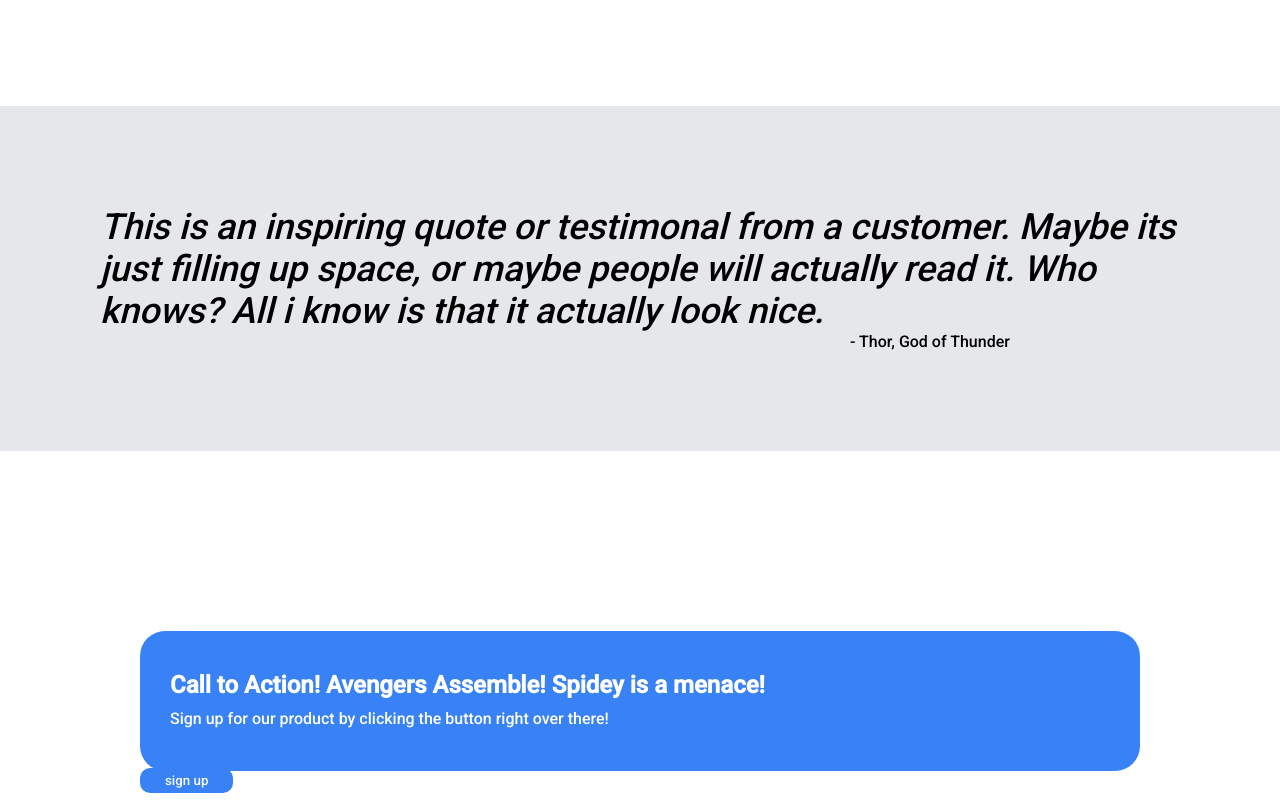
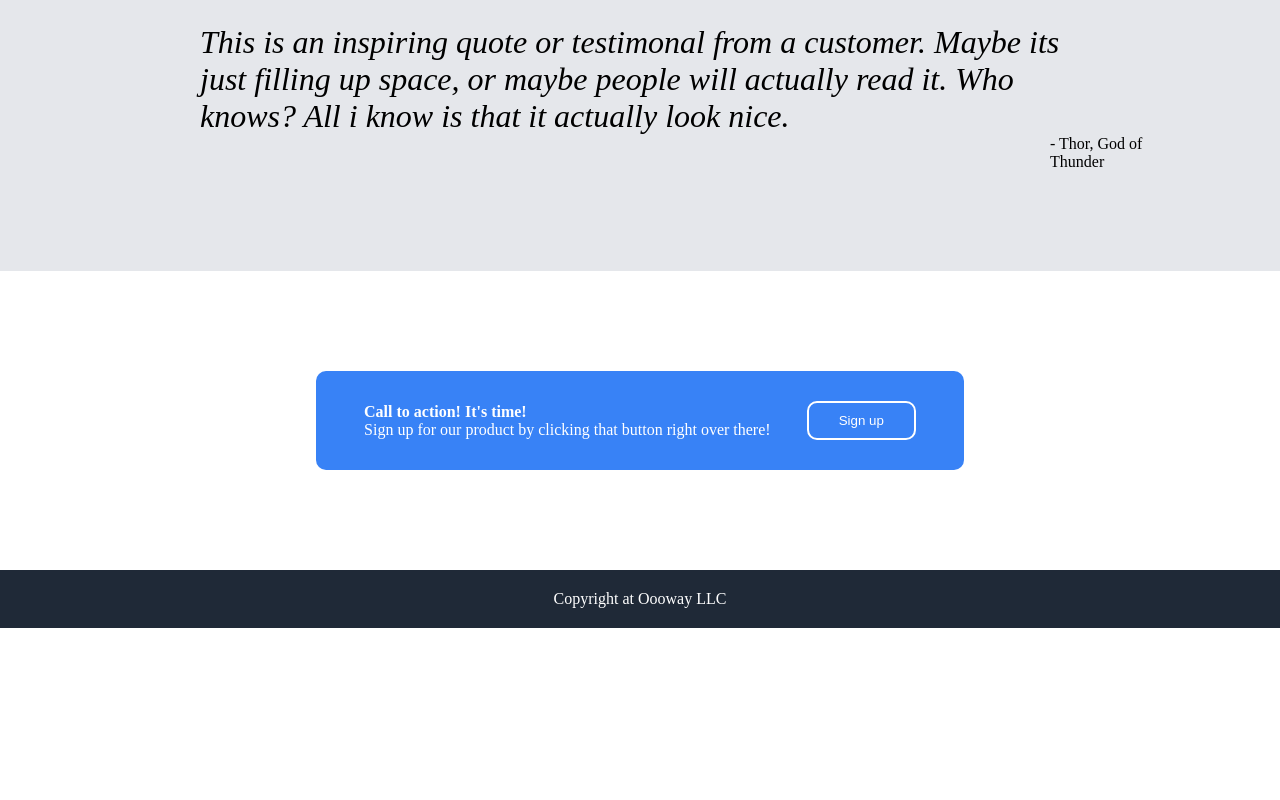
Before and after one commit to codehuy/landing-page, a plain HTML site: page index.html in a window 1280 px wide. Shown: the part 1080-1880 px from the top of the page. After the commit the page ends 1708 px from the top, so only its background shows below. Drawn offline with Linux system fonts and the light colour scheme.

Commit message:
modified fourth-container and finalize page layout

```diff
--- a/index.html
+++ b/index.html
@@ -20,7 +20,7 @@
     <div class="first-container">
         <div id="left-side">
             <h1 class="first-header">this website is awesome</h1>
-            <p class="first-subtext">this website has some subtext that goes under this main file</p>
+            <p class="first-subtext">this website has some subtext that goes under this main file. Its a smaller font and color is lower contrast.</p>
             <button class="first-button">sign up</button>
         </div>
         <div id="right-side">
@@ -49,10 +49,14 @@
         <p id="third-subtext"> - Thor, God of Thunder</p>
     </div>
     <div class="fourth-container">
-        <div class="fourth">
-            <h2 class="fourth-header">Call to Action! Avengers Assemble! Spidey is a menace!</h2>
-            <p class="fourth-subtext">Sign up for our product by clicking the button right over there!</p>
-            <button class="fourth-button">sign up</button>
+        <div class="sign-up">
+            <div class="left">
+                <strong>Call to action! It's time!</strong>
+                <p class="secondary">Sign up for our product by clicking that button right over there!</p>
+            </div>
+            <div class="right">
+                <button class="fourth-button">Sign up</button>
+            </div>
         </div>
     </div>
     <footer class="foot">Copyright at Oooway LLC</footer>
--- a/styles.css
+++ b/styles.css
@@ -4,9 +4,9 @@
     box-sizing: border-box;
     margin: 0;
     padding: 0;
-    font-family: "Roboto", serif;
 }
 
+body
 .head,
 .first-container,
 .second-container,
@@ -14,8 +14,8 @@
 .fourth-container,
 .foot {
     display: flex;
-    align-content: space-around;
-    padding:0px;
+    justify-content: space-around;
+    padding:10px;
     margin:0px;
 }
 /* ================================== Header =================================== */
@@ -24,17 +24,22 @@
     background-color: #1f2937;
     color: white;
     align-self: stretch;
-    justify-content: space;
+    justify-content: space-around;
 }
 
 .logo {
  font-size: 24px;
+ padding-top: 20px;
+ padding-left: 100px;
  flex-grow: 2;
+ justify-content: space-around;
 }
 
 .nav_links {
     list-style: none;
     flex-grow: 2;
+    padding-top: 20px;
+ padding-right: 100px;
 }
 .nav_links li {
     display: inline-block;
@@ -47,13 +52,13 @@
     color: white;
 }
 .nav_links li a:hover {
-    color: #13d3f9;
+    color: #3882f6;
 }
 /* =============================== First Container ================================ */
 .first-container {
     color: white;
     background-color: #1f2937;
-    padding: 150px;
+    padding: 100px;
 }
 
 #left-side {
@@ -70,21 +75,22 @@
 
 .first-subtext {
 font-size: 18px;
+color: #e5e7eb;
 padding: 10px;
 }
 
 .first-button {
 background-color: #3882f6;
-border-radius: 50px;
+border-radius: 20px;
 border: none;
-padding: 10px 25px;
+padding: 10px 30px;
 transition: all 0.3s ease 0s;
 cursor: pointer;
-padding: 10px;
 }
 
 .first-button:hover {
-    background-color: #13d3f9;;
+    color: #1f2937;
+    background-color: #f9faf8;
 }
 
 #right-side {
@@ -92,7 +98,7 @@ padding: 10px;
     text-align: center;
     color:#F9FAF8;
     width:500px;
-    height:200px;
+    height:250px;
     background-color: gray;
     border-radius: 15px;
 }
@@ -103,7 +109,7 @@ padding: 10px;
 
 /* =============================== Second Container ================================ */
 .second-container {
-    padding: 150px;
+    padding: 100px;
     flex-direction: column;
 }
 
@@ -115,10 +121,12 @@ padding: 10px;
 .second-subtext {
     width:180px;
     text-align: center;
+    margin-top: 200px;
 }
 
 .cards {
     display: flex;
+    justify-content: space-between;
     margin-left: auto;
     margin-right: auto;
     gap:20px;
@@ -137,63 +145,54 @@ padding: 10px;
     padding: 100px;
     background-color: #e5e7eb;
     flex-direction: column;
+    justify-content: center;
 }
 
 #third-text{
     margin-bottom:auto;
-    font-size: 36px;
+    font-weight: lighter;
+    font-size: 32px;
     font-style: italic;
-    font-weight: lighter;
+    padding: 0 100px 0 100px;
+    font-weight: 100;
 }
 
 #third-subtext {
-    padding-left: 750px;
+    padding-left: 950px;
     align-items: flex-end;
 }
 
 /* =============================== Fourth Container ================================ */
 .fourth-container {
     display: flex;
+    justify-content: center;
+    align-items: center;
     padding: 100px;
-    flex-direction: column;
+    color: white;
+
 }
 
+.sign-up {
+    display: flex;
+    justify-content: space-around;
+    align-items: center;
+    background-color: #3882F6;
+    padding: 30px;
+    width: 60%;
+    border-radius: 10px;
+}
 
-.fourth{
-    margin:80px 100px 80px 100px;
-    justify-content: space-around;
-    margin-left: auto;
-    margin-right: auto;
-    height:140px;
-    width:1000px;
+.sign-up button {
+    border: 2px solid #FFF;
     background-color: #3882f6;
-    border-radius: 25px;
+    padding: 10px 30px;
+    border-radius: 10px;
     color: white;
 }
 
-.fourth-header{
-    font-weight: bold;
-    font-size: 24px;
-    align-items: flex-start;
-    padding-left: 30px;
-    margin:40px 0 0 0;
-}
-
-.fourth-subtext{
-    margin:10px 0 40px 30px;
-}
-
-.fourth-button{
-    align-self: center;
-    padding:5px 25px 5px 25px;
-    color:#F9FAF8;
-    background-color: #3882f6;
-    border-radius: 10px;
-    border: none;
-}
-
-.fourth-button:hover {
-    background-color: #13d3f9;;
+.sign-up button:hover {
+    color: 3882f6;
+    background-color: white;
 }
 
 /* =============================== Footer ================================ */
```
